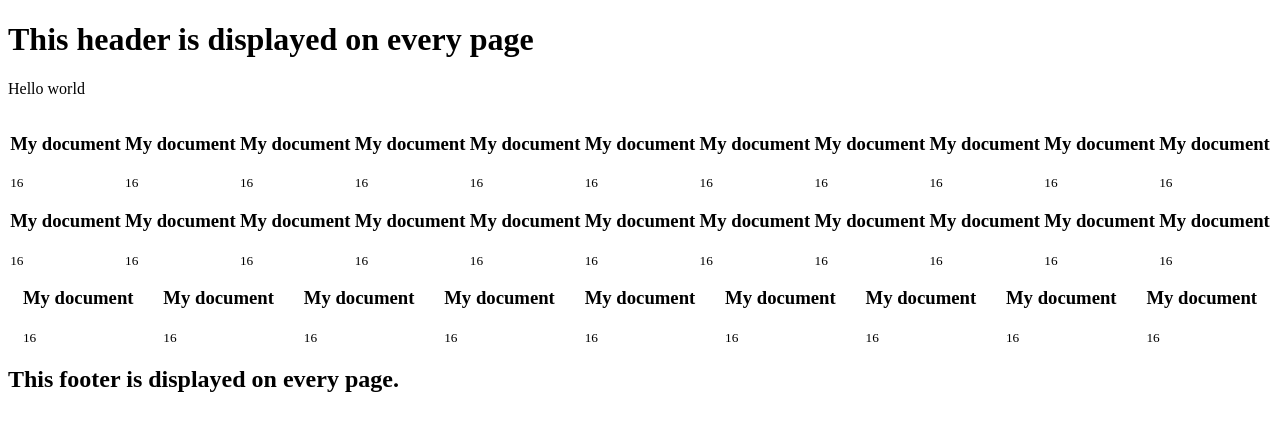
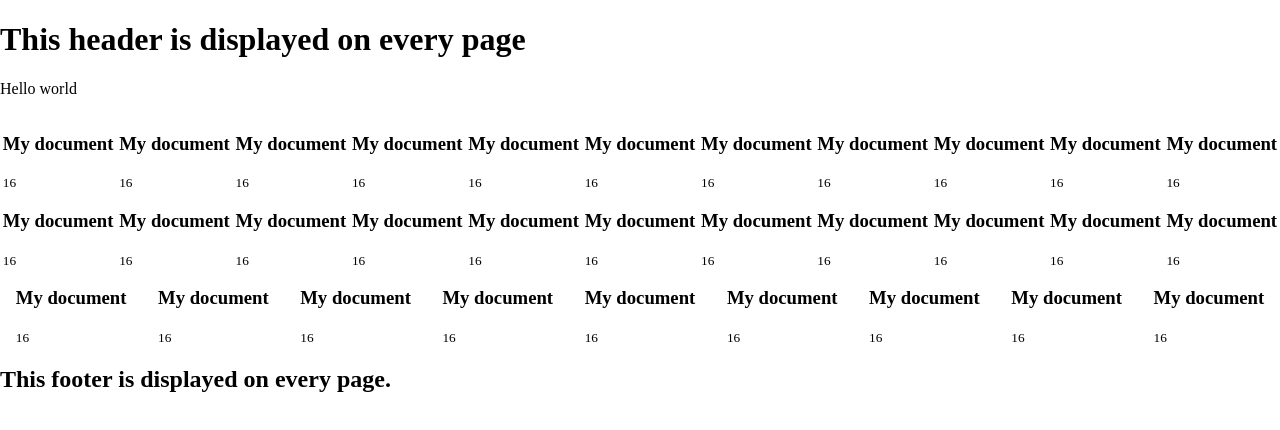
Before and after one commit to Vlad1m1ru5/gatsby-site, a Gatsby site: page / in a window 1280 px wide. Built offline with nearby package versions, Linux system fonts and the light colour scheme; Gatsby itself is replaced by a stand-in of ours.

Commit message:
master
global styles body and inner elements

```diff
--- a/src/components/global-styles.jsx
+++ b/src/components/global-styles.jsx
@@ -4,8 +4,13 @@ import { Global, css } from "@emotion/core"
 const GlobalStyles = () => {
 
   const globalStyles = css`
-    body: {
+    body {
       margin: 0;
+
+      * {
+        background-color: white;
+        color: black;
+      }
     }
   `
 
```
